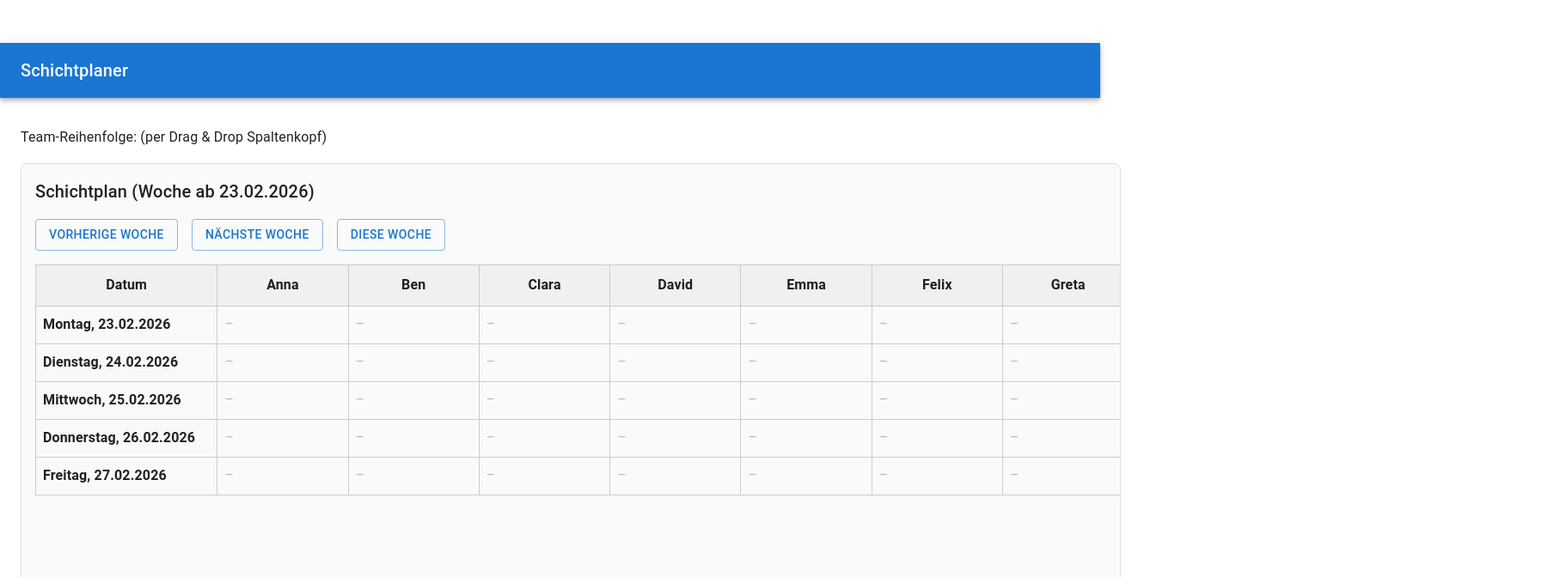
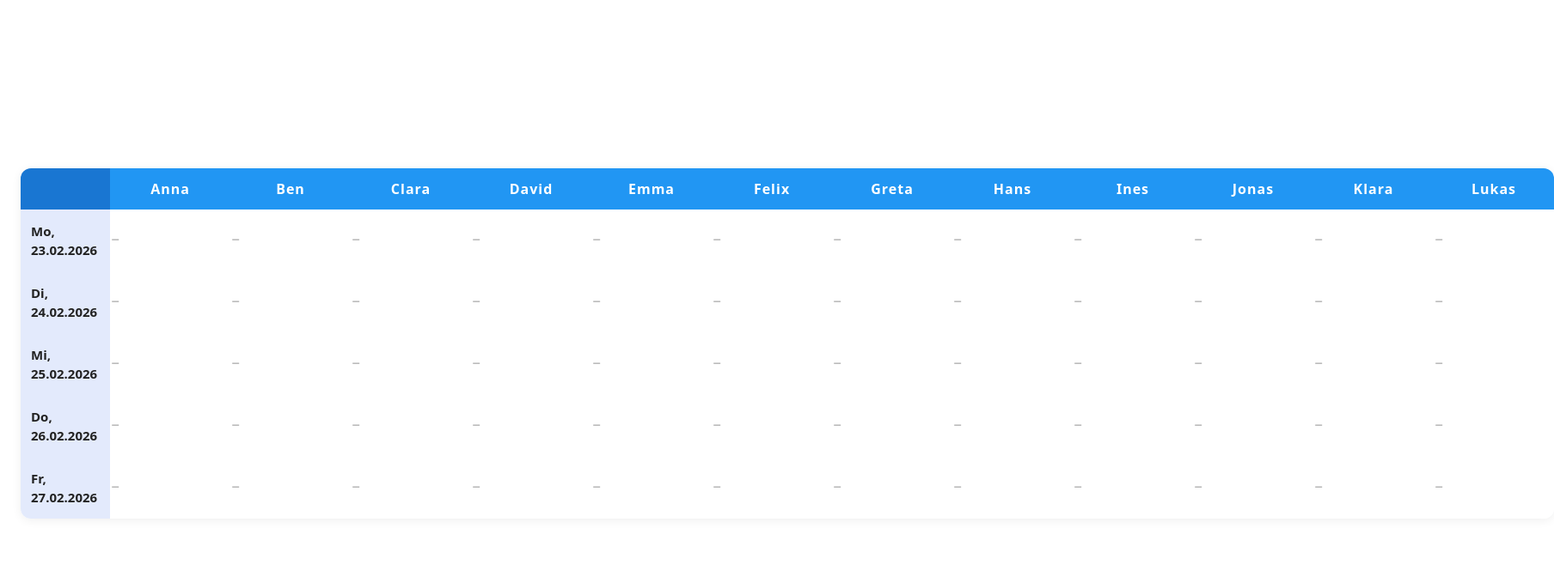
Before and after one commit to schlonz1975/shift-scheduler, a React (Vite) app: page / in a window 1280 px wide. Shown: the top 672 px of the page at 86% size, 1808 px wide, since content can reach past the window. Built offline with nearby package versions, Linux system fonts and the light colour scheme.

Commit message:
German weekday abbreviations, uniform column width for longest name

```diff
--- a/src/App.jsx
+++ b/src/App.jsx
@@ -11,6 +11,10 @@ import {
   FormControl,
   Button,
   TextField,
+  Dialog,
+  DialogTitle,
+  DialogContent,
+  DialogActions,
 } from "@mui/material";
 import { DragDropContext, Droppable, Draggable } from "@hello-pangea/dnd";
 import { createTheme, ThemeProvider } from "@mui/material/styles";
@@ -26,11 +30,9 @@ const theme = createTheme({});
 
 // Helper to format shift values as HH:mm-HH:mm
 function formatShiftValue(val) {
-  // Accepts formats like "8-16", "9_30-18", "08:00-16:00", etc.
   if (!val) return "";
-  // If already in HH:mm-HH:mm, return as is
+  if (val === "abwesend") return "Abwesend";
   if (/^\d{2}:\d{2}-\d{2}:\d{2}$/.test(val)) return val;
-  // Parse e.g. 8-16, 9_30-18, 8-9_30, 16-18
   const [start, end] = val.split("-");
   function parseTime(t) {
     if (!t) return "";
@@ -49,6 +51,7 @@ const defaultShifts = [
   { label: "09:30-18:00", value: "9_30-18" },
   { label: "08:00-09:30", value: "8-9_30" },
   { label: "16:00-18:00", value: "16-18" },
+  { label: "Abwesend", value: "abwesend" },
 ];
 
 const defaultTeam = [
@@ -67,6 +70,7 @@ const defaultTeam = [
 ];
 
 function App() {
+  // All useState hooks at the top
   const [shiftList, setShiftList] = React.useState(defaultShifts);
   const [selectedShift, setSelectedShift] = React.useState("8-16");
   const [customShift, setCustomShift] = React.useState("");
@@ -77,6 +81,31 @@ function App() {
     moment().startOf("isoWeek"),
   );
   const [editCell, setEditCell] = React.useState({ date: null, member: null });
+  const [editValue, setEditValue] = React.useState("");
+
+  // Helper: get array of dates for the current week (Monday to Friday)
+  const weekDates = React.useMemo(() => {
+    return Array.from({ length: 5 }, (_, i) =>
+      moment(selectedWeek).add(i, "days"),
+    );
+  }, [selectedWeek]);
+
+  // Helper: get shift value for a given date and member
+  function getShift(date, member) {
+    const found = events.find(
+      (e) => moment(e.date).isSame(date, "day") && e.member === member,
+    );
+    return found ? found.shift : "";
+  }
+
+  // Helper: delete shift for a given date and member
+  function deleteShift(date, member) {
+    setEvents((prev) =>
+      prev.filter(
+        (e) => !(moment(e.date).isSame(date, "day") && e.member === member),
+      ),
+    );
+  }
 
   const handleAddCustomShift = () => {
     if (customShift && !shiftList.some((s) => s.label === customShift)) {
@@ -85,306 +114,243 @@ function App() {
     }
   };
 
-  // Always use German weekdays, Monday to Friday
-  const germanWeekdays = [
-    "Montag",
-    "Dienstag",
-    "Mittwoch",
-    "Donnerstag",
-    "Freitag",
-  ];
-  // Get dates for Mon-Fri of selected week
-  const weekDates = Array.from({ length: 5 }, (_, i) =>
-    moment(selectedWeek).add(i, "days"),
-  );
+  // Use German weekday abbreviations, Monday to Friday
+  const germanWeekdays = ["Mo", "Di", "Mi", "Do", "Fr"];
 
-  // Get shift for a member on a date
-  const getShift = (date, member) => {
-    const found = events.find(
-      (ev) => ev.date === date.format("YYYY-MM-DD") && ev.member === member,
-    );
-    return found ? found.shift : "";
-  };
+  // Calculate the width needed for the longest team member name
+  const longestNameLength = Math.max(...team.map((name) => name.length), 6); // at least 6 for header
+  // Estimate width: 1ch = width of '0', add some padding
+  const colWidth = Math.max(100, longestNameLength * 14 + 32); // 14px per char + 32px padding
 
-  // Set shift for a member on a date
-  const setShift = (date, member, shift) => {
+  // ...existing code...
+
+  return (
+    <ThemeProvider theme={theme}>
+      <LocalizationProvider dateAdapter={AdapterMoment} adapterLocale="de">
+        <Container>
+          {/* Shift Edit Dialog */}
+          <Dialog
+            open={!!editCell.date}
+            onClose={() => setEditCell({ date: null, member: null })}
+          >
+            <DialogTitle>Schicht bearbeiten</DialogTitle>
+            <DialogContent>
+              <FormControl fullWidth sx={{ mt: 2 }}>
+                <Select
+                  value={editValue || ""}
+                  onChange={(e) => setEditValue(e.target.value)}
+                  displayEmpty
+                >
+                  {shiftList.map((shift) => (
+                    <MenuItem key={shift.value} value={shift.value}>
+                      {shift.label}
+                    </MenuItem>
+                  ))}
+                  <MenuItem value="custom">Benutzerdefiniert…</MenuItem>
+                </Select>
+              </FormControl>
+              {editValue === "custom" && (
+                <TextField
+                  autoFocus
+                  margin="dense"
+                  label="Eigene Schicht (z.B. 10-14)"
+                  fullWidth
+                  value={customShift}
+                  onChange={(e) => setCustomShift(e.target.value)}
+                  onBlur={handleAddCustomShift}
+                />
+              )}
+            </DialogContent>
+            <DialogActions>
+              <Button onClick={() => setEditCell({ date: null, member: null })}>
+                Abbrechen
+              </Button>
+              <Button
+                onClick={() => {
+                  if (editCell.date && editCell.member) {
+                    const valueToSave =
+                      editValue === "custom" ? customShift : editValue;
                     setEvents((prev) => {
+                      // Remove old event for this cell
                       const filtered = prev.filter(
-        (ev) =>
-          !(ev.date === date.format("YYYY-MM-DD") && ev.member === member),
-      );
-      if (!shift) return filtered;
-      return [...filtered, { date: date.format("YYYY-MM-DD"), member, shift }];
-    });
-    setEditCell({ date: null, member: null });
-  };
-
-  // Delete shift for a member on a date
-  const deleteShift = (date, member) => {
-    setEvents((prev) =>
-      prev.filter(
-        (ev) =>
-          !(ev.date === date.format("YYYY-MM-DD") && ev.member === member),
+                        (e) =>
+                          !(
+                            e.date === editCell.date &&
+                            e.member === editCell.member
                           ),
                       );
+                      // Add new if value is not empty
+                      if (valueToSave) {
+                        return [
+                          ...filtered,
+                          {
+                            date: editCell.date,
+                            member: editCell.member,
+                            shift: valueToSave,
+                          },
+                        ];
+                      }
+                      return filtered;
+                    });
+                  }
                   setEditCell({ date: null, member: null });
-  };
+                  setEditValue("");
+                  setCustomShift("");
+                }}
+                variant="contained"
+              >
+                Speichern
+              </Button>
+            </DialogActions>
+          </Dialog>
 
-  const onDragEnd = (result) => {
+          <table
+            style={{
+              width: "100%",
+              borderCollapse: "separate",
+              borderSpacing: 0,
+              background: "#f6f8fa",
+              borderRadius: 12,
+              boxShadow: "0 2px 12px #0001",
+              overflow: "hidden",
+            }}
+          >
+            <thead>
+              <tr>
+                <th
+                  style={{
+                    minWidth: 80,
+                    maxWidth: 120,
+                    width: 80,
+                    background: "#1976d2",
+                    color: "#fff",
+                    border: "none",
+                    fontWeight: 700,
+                    fontSize: 16,
+                    padding: 12,
+                    letterSpacing: 1,
+                    textAlign: "left",
+                  }}
+                ></th>
+                {/* Drag-and-drop team header */}
+                <DragDropContext
+                  onDragEnd={(result) => {
                     if (!result.destination) return;
                     const reordered = Array.from(team);
                     const [removed] = reordered.splice(result.source.index, 1);
                     reordered.splice(result.destination.index, 0, removed);
                     setTeam(reordered);
-  };
-
-  return (
-    <ThemeProvider theme={theme}>
-      <CssBaseline />
-      <LocalizationProvider dateAdapter={AdapterMoment} adapterLocale="de">
-        <AppBar position="static">
-          <Toolbar>
-            <Typography variant="h6" component="div" sx={{ flexGrow: 1 }}>
-              Schichtplaner
-            </Typography>
-          </Toolbar>
-        </AppBar>
-        <Container
-          maxWidth={false}
-          sx={{ mt: 4, width: "100vw", maxWidth: "100vw", p: 0 }}
-        >
-          <Box sx={{ mb: 2 }}>
-            <Typography variant="subtitle1" sx={{ mr: 2 }}>
-              Team-Reihenfolge: (per Drag & Drop Spaltenkopf)
-            </Typography>
-          </Box>
-          <Box
-            sx={{
-              border: "1px solid #ddd",
-              borderRadius: 2,
-              p: 2,
-              minHeight: 300,
-              bgcolor: "#fafafa",
-              overflowX: "auto",
-              width: "100vw",
-              maxWidth: "100vw",
-              height: "70vh",
-              overflowY: "auto",
                   }}
                 >
-            <Typography variant="h6" sx={{ mb: 2 }}>
-              Schichtplan (Woche ab {moment(selectedWeek).format("DD.MM.YYYY")})
-            </Typography>
-            <Box sx={{ mb: 2, display: "flex", gap: 2 }}>
-              <Button
-                variant="outlined"
-                onClick={() =>
-                  setSelectedWeek(moment(selectedWeek).subtract(1, "week"))
-                }
-              >
-                Vorherige Woche
-              </Button>
-              <Button
-                variant="outlined"
-                onClick={() =>
-                  setSelectedWeek(moment(selectedWeek).add(1, "week"))
-                }
-              >
-                Nächste Woche
-              </Button>
-              <Button
-                variant="outlined"
-                onClick={() => setSelectedWeek(moment().startOf("isoWeek"))}
-              >
-                Diese Woche
-              </Button>
-            </Box>
-            <DragDropContext onDragEnd={onDragEnd}>
-              <Box
-                component="table"
-                sx={{
-                  minWidth: team.length * 160 + 120,
-                  borderCollapse: "collapse",
-                }}
-              >
-                <Box component="thead">
-                  <Box component="tr">
-                    <Box
-                      component="th"
-                      sx={{
-                        border: "1px solid #ccc",
-                        p: 1,
-                        minWidth: 140,
-                        bgcolor: "#f0f0f0",
-                        height: 48,
-                      }}
-                    >
-                      Datum
-                    </Box>
                   <Droppable
                     droppableId="team-droppable"
                     direction="horizontal"
                   >
-                      {(provided) => [
-                        ...team.map((member, idx) => (
+                    {(provided) => (
+                      <React.Fragment>
+                        {team.map((member, idx) => (
                           <Draggable
                             key={member}
                             draggableId={member}
                             index={idx}
                           >
                             {(provided, snapshot) => (
-                              <Box
-                                component="th"
+                              <th
                                 ref={provided.innerRef}
                                 {...provided.draggableProps}
                                 {...provided.dragHandleProps}
-                                sx={{
-                                  border: "1px solid #ccc",
-                                  p: 1,
-                                  minWidth: 140,
-                                  bgcolor: snapshot.isDragging
-                                    ? "#e0e0e0"
-                                    : "#f0f0f0",
-                                  cursor: "grab",
-                                  height: 48,
+                                style={{
+                                  minWidth: colWidth,
+                                  maxWidth: colWidth,
+                                  width: colWidth,
+                                  background: snapshot.isDragging
+                                    ? "#1565c0"
+                                    : "#2196f3",
+                                  color: "#fff",
+                                  border: "none",
+                                  fontWeight: 700,
+                                  fontSize: 16,
+                                  padding: 12,
+                                  letterSpacing: 1,
+                                  textAlign: "center",
+                                  boxShadow: snapshot.isDragging
+                                    ? "0 2px 8px #1976d244"
+                                    : undefined,
+                                  transition: "background 0.2s",
+                                  ...provided.draggableProps.style,
                                 }}
                               >
                                 {member}
-                              </Box>
+                              </th>
                             )}
                           </Draggable>
-                        )),
-                        provided.placeholder,
-                      ]}
+                        ))}
+                        {provided.placeholder}
+                      </React.Fragment>
+                    )}
                   </Droppable>
-                  </Box>
-                </Box>
-                <Box component="tbody">
+                </DragDropContext>
+              </tr>
+            </thead>
+            <tbody>
               {weekDates.map((date, idx) => (
-                    <Box component="tr" key={date.format("YYYY-MM-DD")}>
-                      <Box
-                        component="td"
-                        sx={{
-                          border: "1px solid #ccc",
-                          p: 1,
+                <tr
+                  key={date.format("YYYY-MM-DD")}
+                  style={{ background: idx % 2 === 0 ? "#fff" : "#f6f8fa" }}
+                >
+                  <td
+                    style={{
+                      border: "none",
+                      padding: 12,
                       fontWeight: 600,
-                          bgcolor: "#f9f9f9",
-                          minWidth: 160,
-                          height: 44,
+                      background: "#e3eafc",
+                      minWidth: 80,
+                      maxWidth: 120,
+                      width: 80,
+                      height: 48,
+                      color: "#222",
+                      fontSize: 15,
                     }}
                   >
                     {germanWeekdays[idx]}, {date.format("DD.MM.YYYY")}
-                      </Box>
+                  </td>
                   {team.map((member) => {
                     const isEditing =
                       editCell.date === date.format("YYYY-MM-DD") &&
                       editCell.member === member;
                     const shiftValue = getShift(date, member);
                     return (
-                          <Box
+                      <td
                         key={member}
-                            component="td"
-                            sx={{
-                              border: "1px solid #ccc",
-                              p: 1,
-                              minWidth: 140,
-                              maxWidth: 160,
+                        style={{
+                          border: "none",
+                          minWidth: colWidth,
+                          maxWidth: colWidth,
+                          width: colWidth,
                           overflow: "hidden",
                           whiteSpace: "nowrap",
                           textOverflow: "ellipsis",
-                              height: 44,
+                          height: 48,
+                          background: isEditing ? "#e3f2fd" : "#fff",
+                          color: "#222",
+                          fontSize: 15,
+                          cursor: "pointer",
+                          transition: "background 0.2s",
                         }}
+                        onMouseOver={(e) =>
+                          (e.currentTarget.style.background = "#f0f7ff")
+                        }
+                        onMouseOut={(e) =>
+                          (e.currentTarget.style.background = isEditing
+                            ? "#e3f2fd"
+                            : "#fff")
+                        }
                       >
-                            {isEditing ? (
-                              <Box
-                                sx={{
+                        <span
+                          style={{
                             display: "flex",
                             alignItems: "center",
-                                  gap: 1,
-                                }}
-                              >
-                                <FormControl
-                                  size="small"
-                                  sx={{ minWidth: 100 }}
-                                >
-                                  <Select
-                                    value={
-                                      shiftList.some(
-                                        (s) => s.value === shiftValue,
-                                      )
-                                        ? shiftValue
-                                        : shiftValue
-                                          ? "__custom__"
-                                          : ""
-                                    }
-                                    onChange={(e) => {
-                                      if (e.target.value === "__custom__") {
-                                        setShift(date, member, "");
-                                      } else {
-                                        setShift(date, member, e.target.value);
-                                      }
-                                    }}
-                                    displayEmpty
-                                  >
-                                    <MenuItem value="">
-                                      <em>Keine</em>
-                                    </MenuItem>
-                                    {shiftList.map((shift) => (
-                                      <MenuItem
-                                        key={shift.value}
-                                        value={shift.value}
-                                      >
-                                        {shift.label}
-                                      </MenuItem>
-                                    ))}
-                                    <MenuItem value="__custom__">
-                                      Eigene Schicht...
-                                    </MenuItem>
-                                  </Select>
-                                </FormControl>
-                                {/* Custom shift input if needed */}
-                                {!shiftList.some(
-                                  (s) => s.value === shiftValue,
-                                ) &&
-                                (shiftValue ||
-                                  (editCell.date ===
-                                    date.format("YYYY-MM-DD") &&
-                                    editCell.member === member)) ? (
-                                  <TextField
-                                    size="small"
-                                    value={shiftValue}
-                                    onChange={(e) =>
-                                      setShift(date, member, e.target.value)
-                                    }
-                                    placeholder="Eigene Schicht"
-                                    sx={{ minWidth: 80 }}
-                                    autoFocus
-                                  />
-                                ) : null}
-                                <Button
-                                  color="error"
-                                  size="small"
-                                  onClick={() => deleteShift(date, member)}
-                                  sx={{ minWidth: 0, px: 1 }}
-                                >
-                                  ×
-                                </Button>
-                                <Button
-                                  size="small"
-                                  onClick={() =>
-                                    setEditCell({ date: null, member: null })
-                                  }
-                                  sx={{ minWidth: 0, px: 1 }}
-                                >
-                                  ✓
-                                </Button>
-                              </Box>
-                            ) : (
-                              <Box
-                                sx={{
-                                  display: "flex",
-                                  alignItems: "center",
-                                  gap: 1,
+                            gap: 8,
                             width: "100%",
                             overflow: "hidden",
                           }}
@@ -396,19 +362,21 @@ function App() {
                               overflow: "hidden",
                               whiteSpace: "nowrap",
                               textOverflow: "ellipsis",
+                              color: "#222",
+                              fontWeight: 500,
                             }}
-                                  onClick={() =>
+                            onClick={() => {
                               setEditCell({
                                 date: date.format("YYYY-MM-DD"),
                                 member,
-                                    })
-                                  }
+                              });
+                              setEditValue(shiftValue || "");
+                            }}
                           >
                             {shiftValue ? (
                               formatShiftValue(
-                                      shiftList.find(
-                                        (s) => s.value === shiftValue,
-                                      )?.value || shiftValue,
+                                shiftList.find((s) => s.value === shiftValue)
+                                  ?.value || shiftValue,
                               )
                             ) : (
                               <span style={{ color: "#bbb" }}>–</span>
@@ -424,17 +392,14 @@ function App() {
                               ×
                             </Button>
                           )}
-                              </Box>
-                            )}
-                          </Box>
+                        </span>
+                      </td>
                     );
                   })}
-                    </Box>
+                </tr>
               ))}
-                </Box>
-              </Box>
-            </DragDropContext>
-          </Box>
+            </tbody>
+          </table>
         </Container>
       </LocalizationProvider>
     </ThemeProvider>
```
Lines whose indentation alone changed are shown as unchanged.
